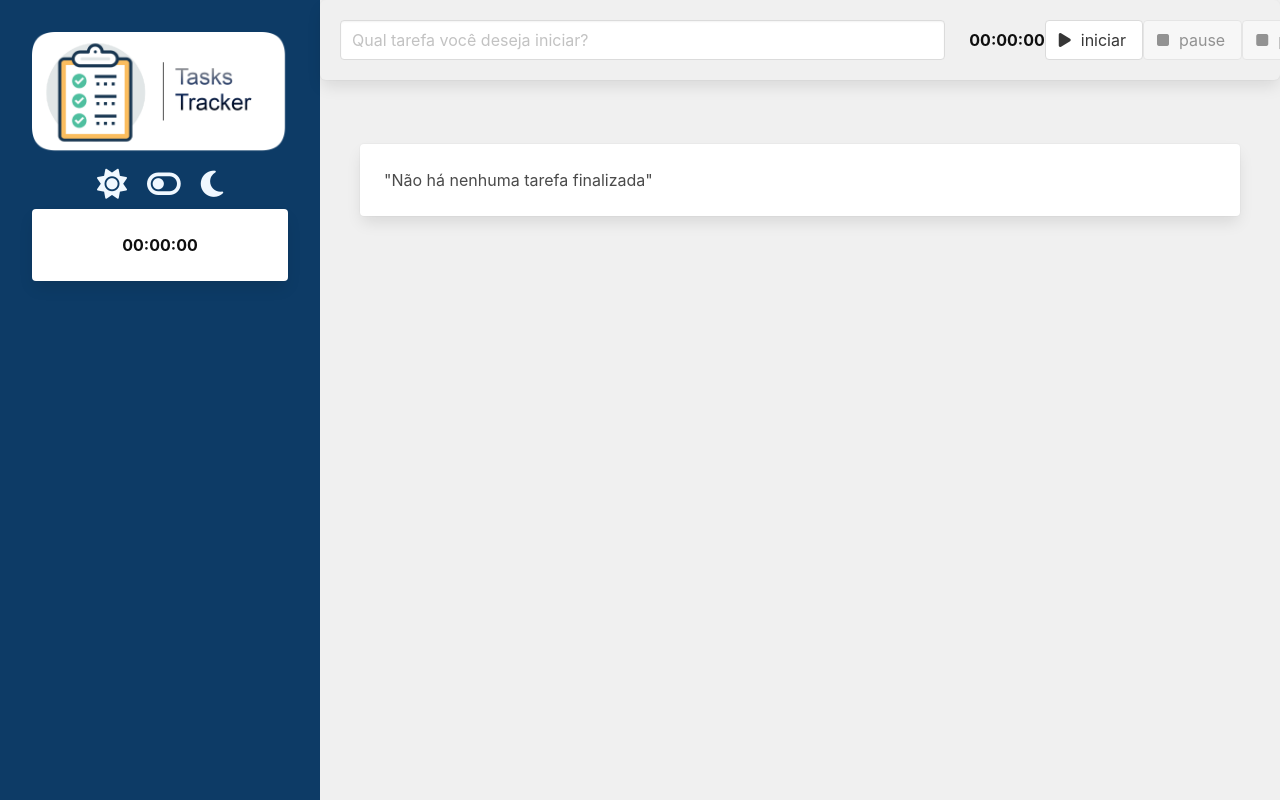
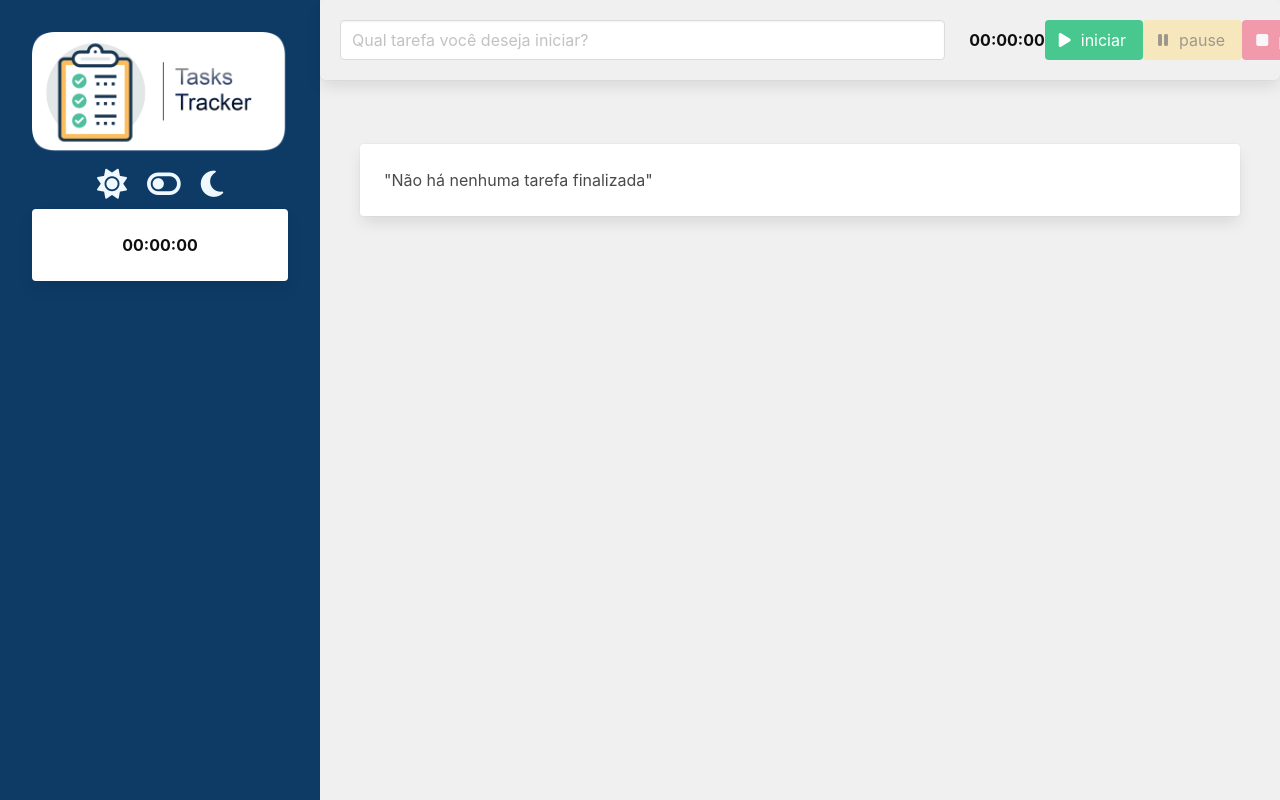
Before and after one commit to carloscacho/task-tracker, a Vue app: page / in a window 1280 px wide. Shown: the top 800 px of the page. Built offline with nearby package versions, Linux system fonts and the light colour scheme.

Commit message:
correção nas cores

```diff
--- a/src/App.vue
+++ b/src/App.vue
@@ -65,10 +65,12 @@ export default defineComponent({
 
 main {
   --bg-primary: rgb(240, 240, 240);
+  --bg-secondary: rgb(255, 255, 255);
   --text-primary: rgb(15, 15, 15);
 }
 main.dark {
   --bg-primary: #2d2d42;
+  --bg-secondary: rgb(113, 157, 250);
   --text-primary: #ddd;
 }
 .content {
--- a/src/components/CardText.vue
+++ b/src/components/CardText.vue
@@ -15,4 +15,7 @@ export default defineComponent({
 </script>
 
 <style scoped>
+.card {
+  background: var(--bg-secondary);
+}
 </style>
--- a/src/components/TimerButton.vue
+++ b/src/components/TimerButton.vue
@@ -1,5 +1,5 @@
 <template>
-  <button class="button" @click="action" :disabled="disableButton">
+  <button :class="'button ' + color" @click="action" :disabled="disableButton">
     <span class="icon">
       <i :class="iconButton"></i>
     </span>
@@ -30,6 +30,10 @@ export default defineComponent({
       type: String,
       default: "",
     },
+    color: {
+      type: String,
+      default: "",
+    }
   },
 });
 </script>
--- a/src/components/TimerMachine.vue
+++ b/src/components/TimerMachine.vue
@@ -6,18 +6,21 @@
       :icon-button='"fas fa-play"'
       @action="iniciar"
       :disable-button="timerRunner"
+      color="is-success"
       :title='"iniciar"'
     />
     <timer-button
-      :icon-button='"fas fa-stop"'
+      :icon-button='"fas fa-pause"'
       @action="pausar"
       :disable-button="!timerRunner"
+      color="is-warning"
       :title='"pause"'
     />
     <timer-button
       :icon-button='"fas fa-stop"'
       @action="finalizar"
       :disable-button="!timerRunner"
+      color="is-danger"
       :title='"parar"'
     />
 
```
